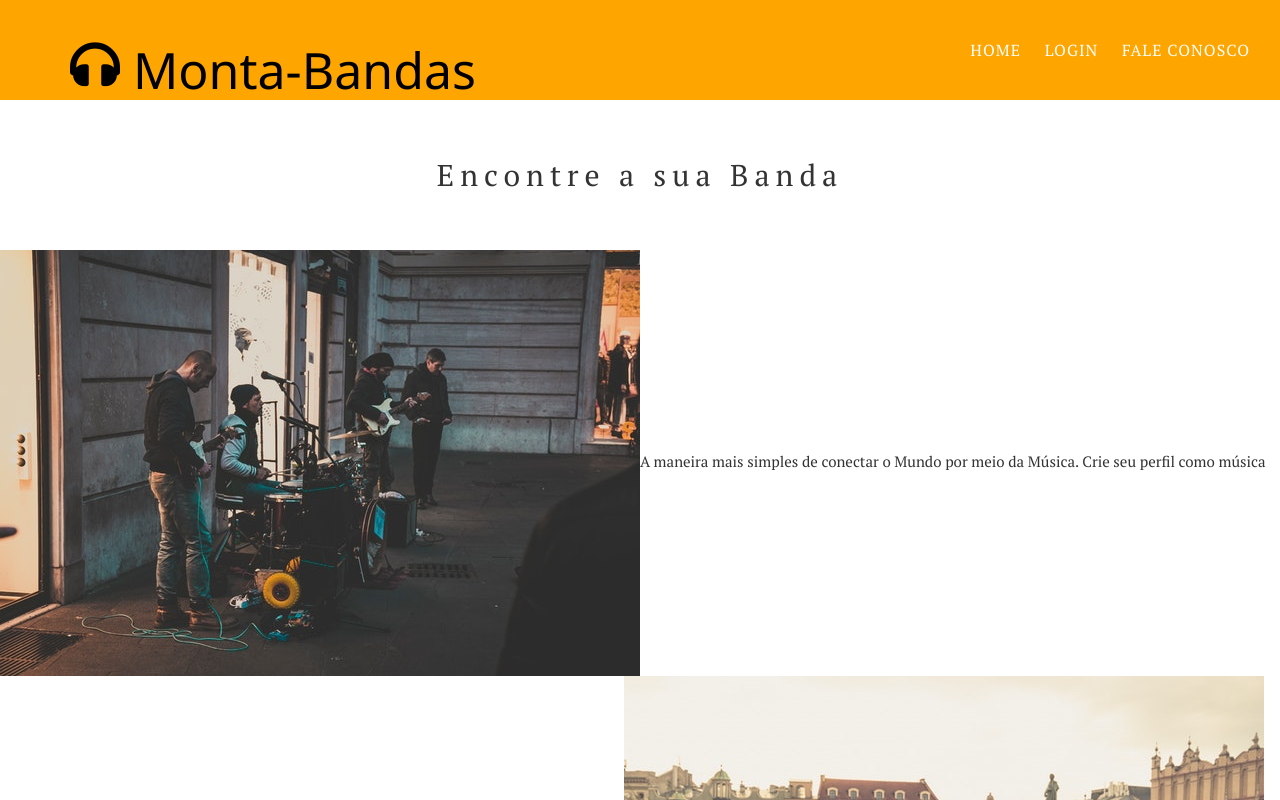
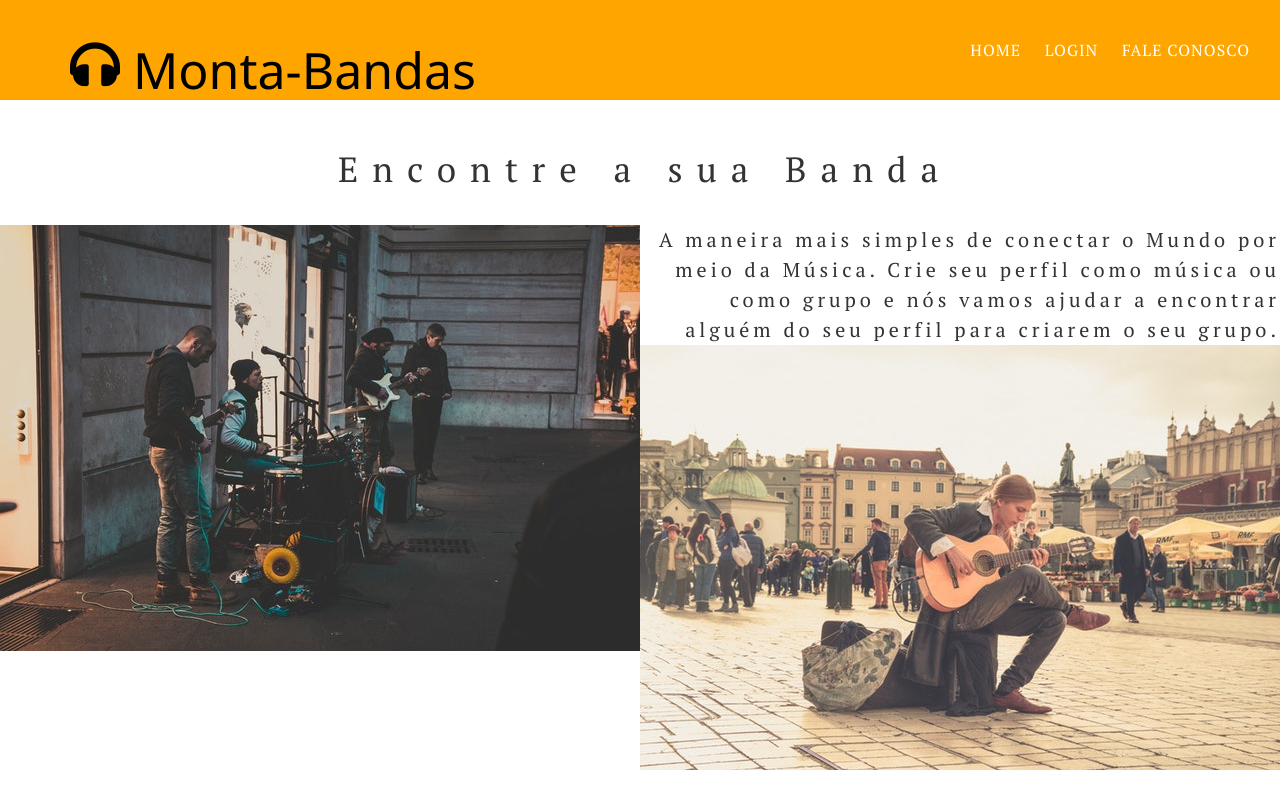
Before and after one commit to ferreiraalves/tis1, a plain HTML site: page index.html in a window 1280 px wide. Shown: the top 800 px of the page. Drawn offline with nearby package versions, Linux system fonts and the light colour scheme.

Commit message:
Fim do titulo principal e dimensao de imagens

```diff
--- a/style.css
+++ b/style.css
@@ -6,17 +6,25 @@
 
 	}
 
-.Conteudo>p{
-	margin-top: -100%;
+.Conteudo{
 	font-weight: normal;
     letter-spacing: 0.2em;
     text-align: center;
     margin: 0;
-    padding: 1em 0;
-    font-size: 30px;
+    font-size: 20px;
+    text-align: right;
+}
+.foto-banda{
 
+  float: left;
 }
-
+#titulo-principal{
+	letter-spacing: 0.4em;
+	font-size: 35px;
+	text-align: center;
+	padding: 20px 0 0 10px;
+	margin: 0;
+}
 .Cabeçalho{
 	height: 100px;
 	background-color: orange ;
```
